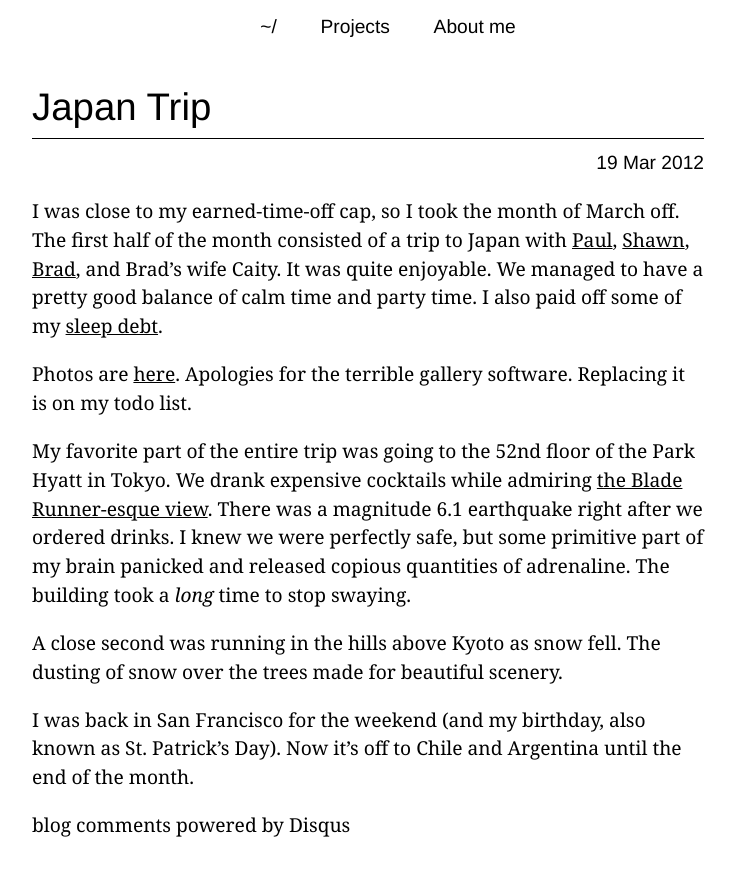
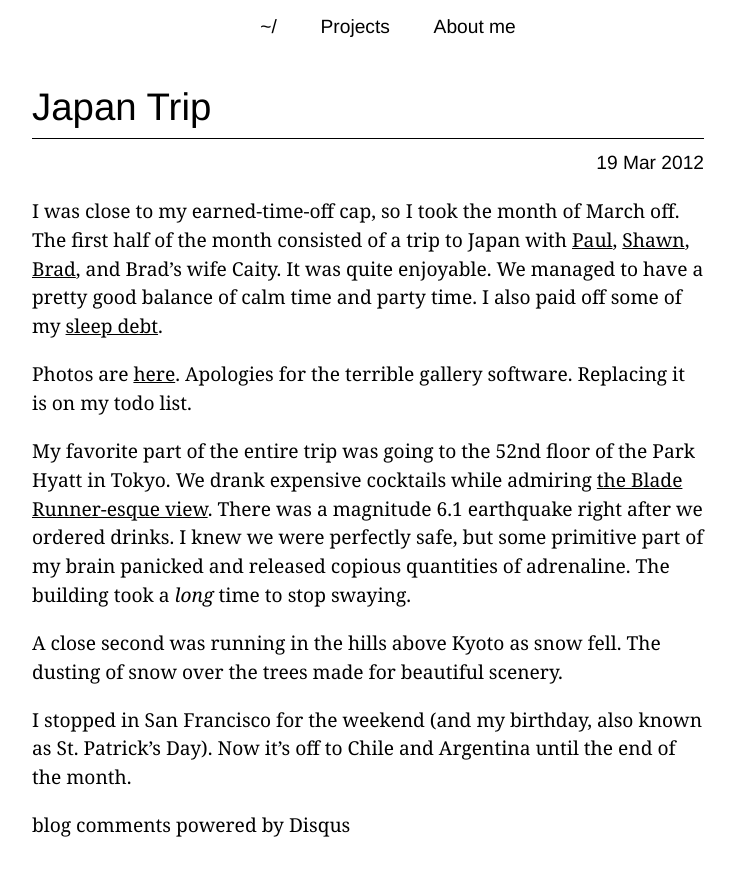
Before and after one commit to ggreer/geoff.greer.fm, a Jekyll site: the page built from _posts/2012-03-19-japan-trip.markdown, in a window 1280 px wide. Shown: the top 876 px of the page, without its empty margins (272-1008 px from the left). Built offline with Jekyll 4.4.1, drawn with Linux system fonts in a browser that asks for light colours; comment, search, counter and statistics services are not loaded.

Commit message:
Passive voice bleh

```diff
--- a/_posts/2012-03-19-japan-trip.markdown
+++ b/_posts/2012-03-19-japan-trip.markdown
@@ -17,4 +17,4 @@ My favorite part of the entire trip was going to the 52nd floor of the Park Hyat
 
 A close second was running in the hills above Kyoto as snow fell. The dusting of snow over the trees made for beautiful scenery.
 
-I was back in San Francisco for the weekend (and my birthday, also known as St. Patrick's Day). Now it's off to Chile and Argentina until the end of the month.
+I stopped in San Francisco for the weekend (and my birthday, also known as St. Patrick's Day). Now it's off to Chile and Argentina until the end of the month.
```
